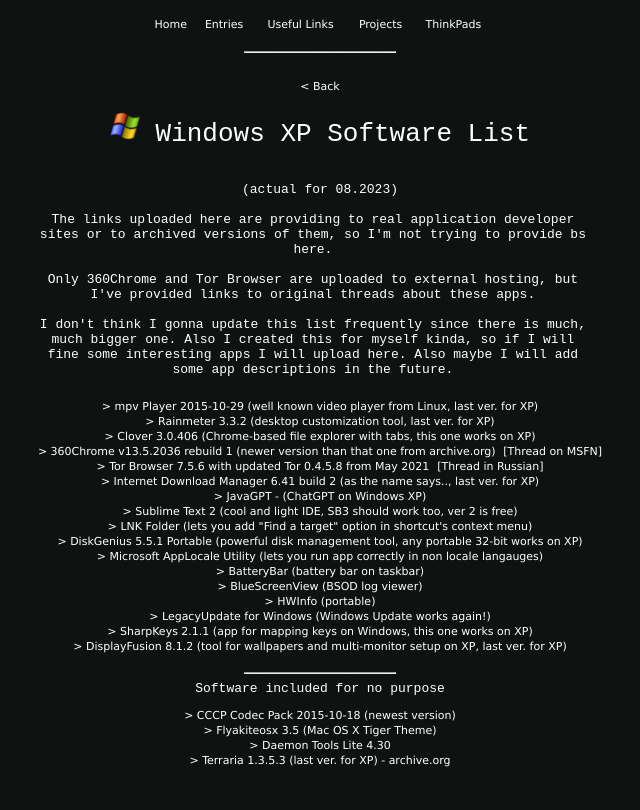
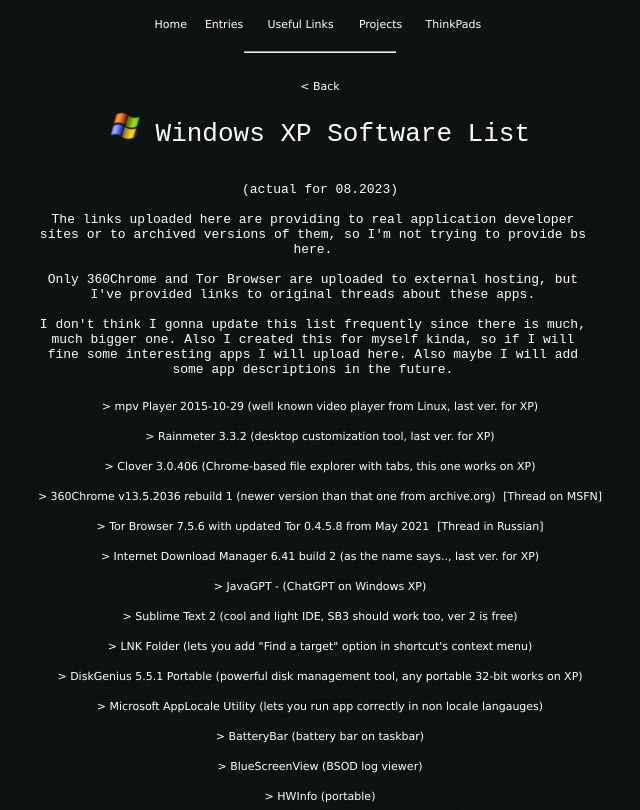
Before and after one commit to HexyHack/hexyhack.github.io, a plain HTML site: page others/xp.html in a window 1280 px wide. Shown: the part 142-952 px from the top of the page, without its empty margins (320-960 px from the left). Drawn offline with Linux system fonts and the light colour scheme.

Commit message:
Update xp.html

```diff
--- a/others/xp.html
+++ b/others/xp.html
@@ -33,29 +33,29 @@
 The links uploaded here are providing to real application developer sites or to archived versions of them, so I'm not trying to provide bs here. <br> <br> Only 360Chrome and Tor Browser are uploaded to external hosting, but I've provided links to original threads about these apps. <br> <br> I don't think I gonna update this list frequently since there is much, much bigger one. Also I created this for myself kinda, so if I will fine some interesting apps I will upload here. Also maybe I will add some app descriptions in the future.
 </div>
 <div style="height: 22px"></div>
-<a href="https://web.archive.org/web/20160610143950/https://mpv.srsfckn.biz/mpv-i686-20151029.7z">> mpv Player 2015-10-29 (well known video player from Linux, last ver. for XP)</a> <br>
-<a href="https://web.archive.org/web/20211129205340/https://objects.githubusercontent.com/github-production-release-asset-2e65be/3887375/620ca2fe-c6dc-11e6-9657-724a424978e7?X-Amz-Algorithm=AWS4-HMAC-SHA256&X-Amz-Credential=AKIAIWNJYAX4CSVEH53A%2F20211129%2Fus-east-1%2Fs3%2Faws4_request&X-Amz-Date=20211129T205340Z&X-Amz-Expires=300&X-Amz-Signature=548c43de054ec859d15e0243a48f1898ac6e2f5d56bd4fa224fd97c96e849076&X-Amz-SignedHeaders=host&actor_id=0&key_id=0&repo_id=3887375&response-content-disposition=attachment%3B%20filename%3DRainmeter-3.3.2.exe&response-content-type=application%2Foctet-stream">> Rainmeter 3.3.2 (desktop customization tool, last ver. for XP) </a> <br>
-<a href="https://archive.org/details/CloverSetup3.0.406">> Clover 3.0.406 (Chrome-based file explorer with tabs, this one works on XP)</a> <br>
-<a href="https://anonfiles.com/E7U3Z050zf/360ChromePortable_13_5_2036_r1_zip">> 360Chrome v13.5.2036 rebuild 1 (newer version than that one from archive.org)</a> <a href="https://msfn.org/board/topic/184624-arcticfoxienotheretoplaygames-360chrome-v1352036-rebuild-1/">[Thread on MSFN]</a>  <br>
-<a href="https://www.upload.ee/files/13208675/TB756_en_0458.ZIP.html">> Tor Browser 7.5.6 with updated Tor 0.4.5.8 from May 2021</a> <a href="https://forum.ru-board.com/topic.cgi?forum=2&topic=5834#20">[Thread in Russian]</a> <br> <!-- https://anonfiles.com/D9U8Z55dz6/TB756_en_0458_ZIP -->
-<a href="https://web.archive.org/web/20230802223938/http://mirror2.internetdownloadmanager.com/winXP/idman641build2.exe">> Internet Download Manager 6.41 build 2 (as the name says.., last ver. for XP)</a> <br>
-<a href="https://github.com/FrankCYB/JavaGPT">> JavaGPT - (ChatGPT on Windows XP)</a> <br>
-<a href="https://web.archive.org/web/20230127151317/https://download.sublimetext.com/Sublime%20Text%202.0.2a%20Setup.exe">> Sublime Text 2 (cool and light IDE, SB3 should work too, ver 2 is free)</a> <br>
-<a href="https://web.archive.org/web/20230802110328/http://delphisoft.org/kxp/lnk_folder.exe">> LNK Folder (lets you add "Find a target" option in shortcut's context menu)</a> <br>
-<a href="https://web.archive.org/web/20230802230130/https://engdownload.eassos.cn/winpe/DGEng5511508_x86.zip">> DiskGenius 5.5.1 Portable (powerful disk management tool, any portable 32-bit works on XP)</a> <br>
-<a href="https://anonfiles.com/KaSdZ853z2/apploc_msi">> Microsoft AppLocale Utility (lets you run app correctly in non locale langauges)</a> <br>
-<a href="https://batterybarpro.com">> BatteryBar (battery bar on taskbar)</a> <br>
-<a href="https://www.nirsoft.net/utils/blue_screen_view.html">> BlueScreenView (BSOD log viewer)</a> <br>
-<a href="https://www.hwinfo.com/download/">> HWInfo (portable)</a> <br>
-<a href="https://legacyupdate.net/">> LegacyUpdate for Windows (Windows Update works again!)</a> <br>
-<a href="https://www.randyrants.com/2006/07/sharpkeys_211/">> SharpKeys 2.1.1 (app for mapping keys on Windows, this one works on XP) </a> <br>
-<a href="https://www.binaryfortress.com/Data/Download/?OldVersion=1&DownloadID=37adeac0-264e-4e8e-b5fe-f14bb60e16d2">> DisplayFusion 8.1.2 (tool for wallpapers and multi-monitor setup on XP, last ver. for XP) </a> <br>
+<a href="https://web.archive.org/web/20160610143950/https://mpv.srsfckn.biz/mpv-i686-20151029.7z">> mpv Player 2015-10-29 (well known video player from Linux, last ver. for XP)</a> <br><br>
+<a href="https://web.archive.org/web/20211129205340/https://objects.githubusercontent.com/github-production-release-asset-2e65be/3887375/620ca2fe-c6dc-11e6-9657-724a424978e7?X-Amz-Algorithm=AWS4-HMAC-SHA256&X-Amz-Credential=AKIAIWNJYAX4CSVEH53A%2F20211129%2Fus-east-1%2Fs3%2Faws4_request&X-Amz-Date=20211129T205340Z&X-Amz-Expires=300&X-Amz-Signature=548c43de054ec859d15e0243a48f1898ac6e2f5d56bd4fa224fd97c96e849076&X-Amz-SignedHeaders=host&actor_id=0&key_id=0&repo_id=3887375&response-content-disposition=attachment%3B%20filename%3DRainmeter-3.3.2.exe&response-content-type=application%2Foctet-stream">> Rainmeter 3.3.2 (desktop customization tool, last ver. for XP) </a> <br><br>
+<a href="https://archive.org/details/CloverSetup3.0.406">> Clover 3.0.406 (Chrome-based file explorer with tabs, this one works on XP)</a> <br><br>
+<a href="https://anonfiles.com/E7U3Z050zf/360ChromePortable_13_5_2036_r1_zip">> 360Chrome v13.5.2036 rebuild 1 (newer version than that one from archive.org)</a> <a href="https://msfn.org/board/topic/184624-arcticfoxienotheretoplaygames-360chrome-v1352036-rebuild-1/">[Thread on MSFN]</a>  <br><br>
+<a href="https://www.upload.ee/files/13208675/TB756_en_0458.ZIP.html">> Tor Browser 7.5.6 with updated Tor 0.4.5.8 from May 2021</a> <a href="https://forum.ru-board.com/topic.cgi?forum=2&topic=5834#20">[Thread in Russian]</a> <br><br> <!-- https://anonfiles.com/D9U8Z55dz6/TB756_en_0458_ZIP -->
+<a href="https://web.archive.org/web/20230802223938/http://mirror2.internetdownloadmanager.com/winXP/idman641build2.exe">> Internet Download Manager 6.41 build 2 (as the name says.., last ver. for XP)</a> <br><br>
+<a href="https://github.com/FrankCYB/JavaGPT">> JavaGPT - (ChatGPT on Windows XP)</a> <br><br>
+<a href="https://web.archive.org/web/20230127151317/https://download.sublimetext.com/Sublime%20Text%202.0.2a%20Setup.exe">> Sublime Text 2 (cool and light IDE, SB3 should work too, ver 2 is free)</a> <br><br>
+<a href="https://web.archive.org/web/20230802110328/http://delphisoft.org/kxp/lnk_folder.exe">> LNK Folder (lets you add "Find a target" option in shortcut's context menu)</a> <br><br>
+<a href="https://web.archive.org/web/20230802230130/https://engdownload.eassos.cn/winpe/DGEng5511508_x86.zip">> DiskGenius 5.5.1 Portable (powerful disk management tool, any portable 32-bit works on XP)</a> <br><br>
+<a href="https://anonfiles.com/KaSdZ853z2/apploc_msi">> Microsoft AppLocale Utility (lets you run app correctly in non locale langauges)</a> <br><br>
+<a href="https://batterybarpro.com">> BatteryBar (battery bar on taskbar)</a> <br><br>
+<a href="https://www.nirsoft.net/utils/blue_screen_view.html">> BlueScreenView (BSOD log viewer)</a> <br><br>
+<a href="https://www.hwinfo.com/download/">> HWInfo (portable)</a> <br><br>
+<a href="https://legacyupdate.net/">> LegacyUpdate for Windows (Windows Update works again!)</a> <br><br>
+<a href="https://www.randyrants.com/2006/07/sharpkeys_211/">> SharpKeys 2.1.1 (app for mapping keys on Windows, this one works on XP) </a> <br><br>
+<a href="https://www.binaryfortress.com/Data/Download/?OldVersion=1&DownloadID=37adeac0-264e-4e8e-b5fe-f14bb60e16d2">> DisplayFusion 8.1.2 (tool for wallpapers and multi-monitor setup on XP, last ver. for XP) </a> <br><br>
 <div style="height: 12px"></div>
 <hr width="150px">
 Software included for no purpose <br>
 <div style="height: 12px"></div>
-<a href="https://web.archive.org/web/20200920180908/http://www.cccp-project.net/public/Combined-Community-Codec-Pack-2015-10-18.exe">> CCCP Codec Pack 2015-10-18 (newest version)</a> <br>
-<a href="https://archive.org/details/flyakiteosx-3.5.7z">> Flyakiteosx 3.5 (Mac OS X Tiger Theme)</a> <br>
-<a href="https://archive.org/details/daemon_tools_lite_4_30_4_0027">> Daemon Tools Lite 4.30</a> <br>
-<a href="https://archive.org/details/Setup_terraria_1.3.5.3_11550">> Terraria 1.3.5.3 (last ver. for XP) - archive.org </a> <br>
+<a href="https://web.archive.org/web/20200920180908/http://www.cccp-project.net/public/Combined-Community-Codec-Pack-2015-10-18.exe">> CCCP Codec Pack 2015-10-18 (the newest version)</a> <br><br>
+<a href="https://archive.org/details/flyakiteosx-3.5.7z">> Flyakiteosx 3.5 (Mac OS X Tiger Theme)</a> <br> <br>
+<a href="https://archive.org/details/daemon_tools_lite_4_30_4_0027">> Daemon Tools Lite 4.30</a> <br><br>
+<a href="https://archive.org/details/Setup_terraria_1.3.5.3_11550">> Terraria 1.3.5.3 (last ver. for XP) - archive.org </a> <br><br>
 <div style="height: 100px"></div>
```
